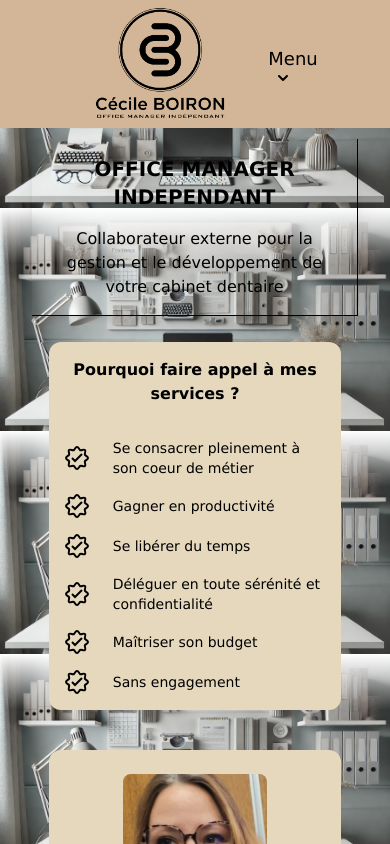
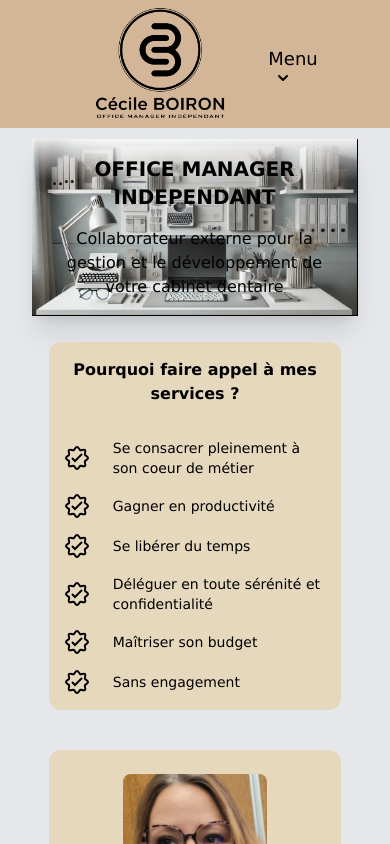
Before and after one commit to YannickMath/office_manager, a Next.js app: page / in a window 390 px wide. Shown: the top 844 px of the page. Built offline with nearby package versions, Linux system fonts and the light colour scheme.

Commit message:
improve responsive

```diff
--- a/src/app/components/shared/titre.tsx
+++ b/src/app/components/shared/titre.tsx
@@ -5,14 +5,20 @@ interface TitreProps {
 
 export default function Titre({ title, description }: TitreProps): JSX.Element {
   return (
-    <div className=" flex flex-col w-full h-[150px] justify-center items-center p-8 text-center gap-10">
+    <div
+      className=" flex flex-col w-full h-[150px] justify-center items-center p-8 text-center gap-10
+    "
+    >
       <div
         className="flex justify-center items-center
-                      shadow-xl border-b border-r border-black p-4 bg-opacity-30"
+                  shadow-xl border-b border-r border-black p-4 bg-opacity-30
+                  phone:bg-office-manager-main-bg phone:bg-cover phone:bg-no-repeat phone:bg-center phone:bg-opacity-20"
       >
         <div className="flex flex-col justify-center gap-8 phone:gap-4">
           <h1 className="text-3xl phone:text-xl font-bold">{title}</h1>
-          <p className="text-x phone:text-base">{description}</p>
+          <p className="text-x phone:text-base phone:font-bolder">
+            {description}
+          </p>
         </div>
       </div>
     </div>
--- a/src/app/page.tsx
+++ b/src/app/page.tsx
@@ -8,7 +8,7 @@ export default function Home() {
     <div
       className="flex flex-col w-full h-full justify-center items-center gap-10 py-6
     bg-office-manager-main-bg bg-cover bg-center bg-no-repeat
-    phone:bg-contain phone:bg-bottom phone:bg-repeat"
+    phone:bg-contain phone:bg-bottom phone:bg-gray-200 "
     >
       <div className="w-full">
         <Banner />
--- a/tailwind.config.ts
+++ b/tailwind.config.ts
@@ -11,6 +11,7 @@ const config: Config = {
       backgroundImage: (theme) => ({
         "teamwork-bg": "url('/teamwork.jpg')",
         "efficiency-bg": "url('/efficiency.jpg')",
+        "assistante-bg": "url('/dessin_assistante_1.jpg')",
         "titreJob-bg": "url('/laptop-with-notebook-wooden-table.jpg')",
         "office-manager-main-bg": "url('/office_manager_main.png')",
       }),
```
